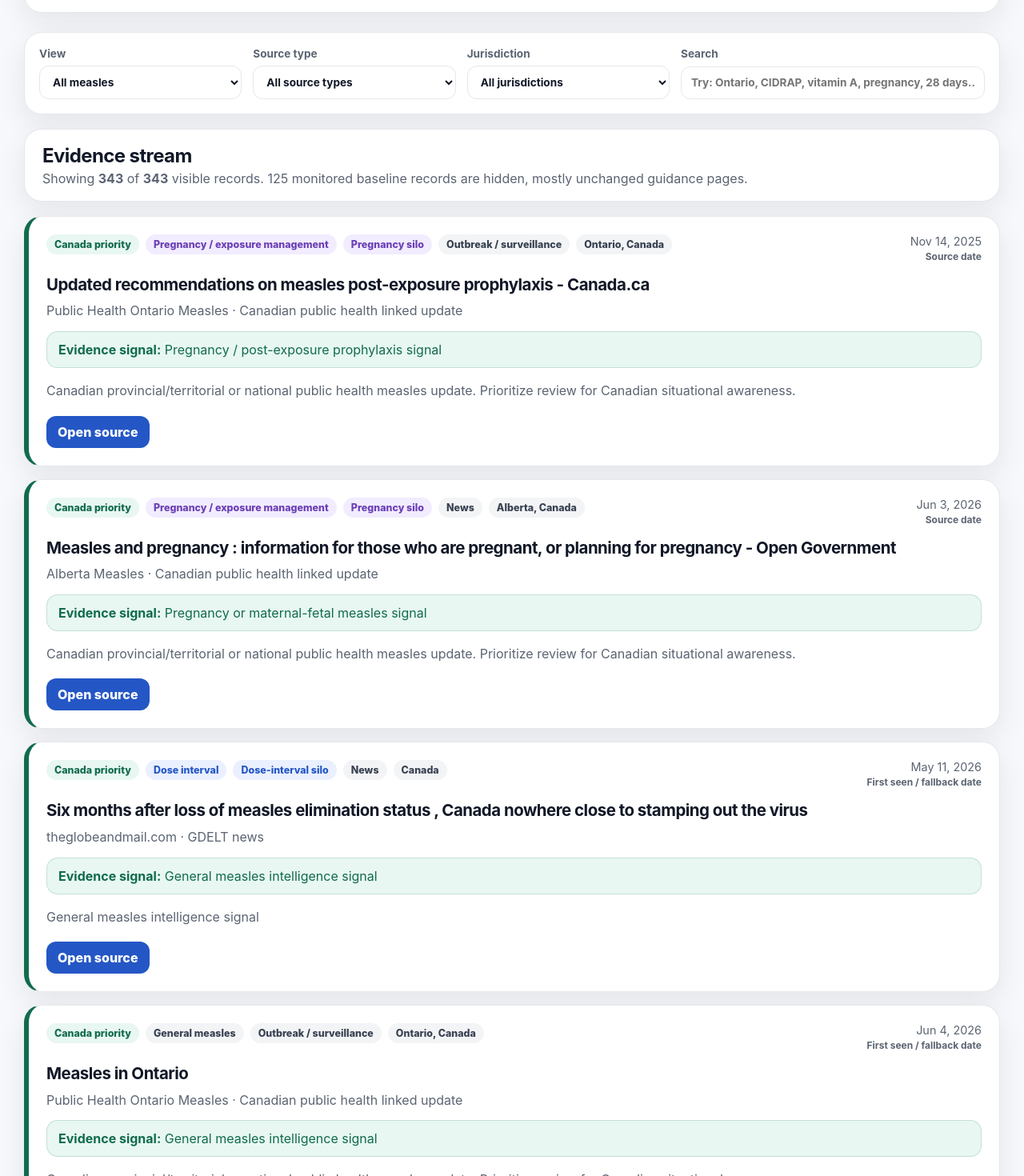
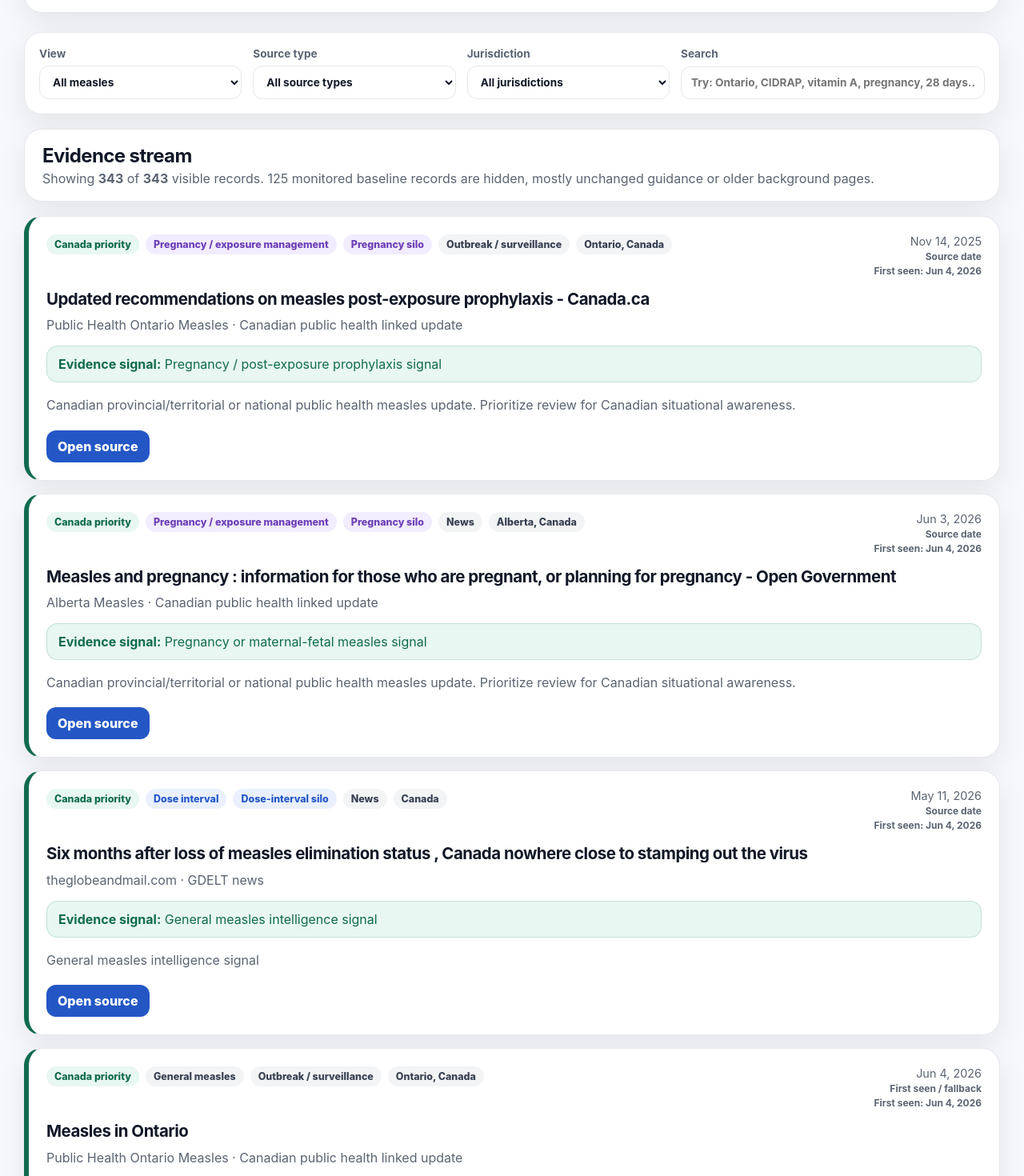
Before and after one commit to joshuamontroy72-coder/Measles-dashboard, a Next.js app: page / in a window 1280 px wide. Shown: the part 1327-2797 px from the top of the page at 80% size. Built offline with nearby package versions, Linux system fonts and the light colour scheme.

Commit message:
Update Dashboard.tsx

```diff
--- a/app/components/Dashboard.tsx
+++ b/app/components/Dashboard.tsx
@@ -22,10 +22,9 @@ export type EvidenceItem = {
   source: string;
   date: string;
   sourceDate?: string | null;
-publishedDate?: string | null;
-modifiedDate?: string | null;
-dateBasis?: string | null;
-dateBasis?: string | null;
+  publishedDate?: string | null;
+  modifiedDate?: string | null;
+  dateBasis?: string | null;
   jurisdiction: string;
   evidenceSignal: string;
   whyItMatters: string;
@@ -101,6 +100,17 @@ function daysSince(value?: string | null) {
   return Math.floor((Date.now() - d.getTime()) / 86_400_000);
 }
 
+function dateLabel(item: EvidenceItem) {
+  if (item.dateBasis === "published_date") return "Published";
+  if (item.dateBasis === "modified_date") return "Modified";
+  if (item.dateBasis === "first_seen_or_fetch_date") return "First seen / fallback";
+  return "Source date";
+}
+
+function displayDate(item: EvidenceItem) {
+  return item.publishedDate || item.sourceDate || item.date;
+}
+
 function isCanada(jurisdiction = "") {
   return /canada|ontario|quebec|québec|alberta|british columbia|manitoba|saskatchewan|nova scotia|new brunswick|newfoundland|prince edward island|yukon|nunavut|northwest territories/i.test(jurisdiction);
 }
@@ -134,7 +144,7 @@ function sortEvidence(a: EvidenceItem, b: EvidenceItem) {
   const scoreDiff = Number(b.priorityScore || 0) - Number(a.priorityScore || 0);
   if (scoreDiff !== 0) return scoreDiff;
 
-  return String(b.date).localeCompare(String(a.date));
+  return String(displayDate(b)).localeCompare(String(displayDate(a)));
 }
 
 export default function Dashboard({ data }: { data: EvidenceData }) {
@@ -206,7 +216,7 @@ export default function Dashboard({ data }: { data: EvidenceData }) {
       changedGuidance: visibleItems.filter(
         (i) => i.sourceType === "guidance" && i.updateStatus === "changed_since_last_refresh"
       ).length,
-      recent: visibleItems.filter((i) => daysSince(i.date) <= 14).length
+      recent: visibleItems.filter((i) => daysSince(displayDate(i)) <= 14).length
     };
   }, [visibleItems, rawItems]);
 
@@ -230,8 +240,8 @@ export default function Dashboard({ data }: { data: EvidenceData }) {
           <h2>Canada first</h2>
           <p>
             Canadian national, provincial, and territorial public health updates
-            are ranked ahead of other records. Static guidance pages are hidden
-            unless a content change is detected.
+            are ranked ahead of other records. Static guidance and older
+            background resources are hidden unless they are recent or changed.
           </p>
         </div>
       </section>
@@ -325,7 +335,7 @@ export default function Dashboard({ data }: { data: EvidenceData }) {
             <strong>{visibleItems.length}</strong> visible records.{" "}
             <span className="muted">
               {rawItems.length - visibleItems.length} monitored baseline records
-              are hidden, mostly unchanged guidance pages.
+              are hidden, mostly unchanged guidance or older background pages.
             </span>
           </p>
         </div>
@@ -368,16 +378,12 @@ function EvidenceCard({ item }: { item: EvidenceItem }) {
           <span className="badge">{SOURCE_LABELS[item.sourceType]}</span>
           <span className="badge">{item.jurisdiction}</span>
         </div>
+
         <div className="dateBlock">
-  <time>{formatDate(item.sourceDate || item.date)}</time>
-  {item.dateBasis ? (
-    <span>
-      {item.dateBasis === "source_page_date"
-        ? "Source date"
-        : "First seen / fallback date"}
-    </span>
-  ) : null}
-</div>
+          <time>{formatDate(displayDate(item))}</time>
+          <span>{dateLabel(item)}</span>
+          {item.firstSeenAt ? <span>First seen: {formatDate(item.firstSeenAt)}</span> : null}
+        </div>
       </div>
 
       <h3>{item.title}</h3>
```
